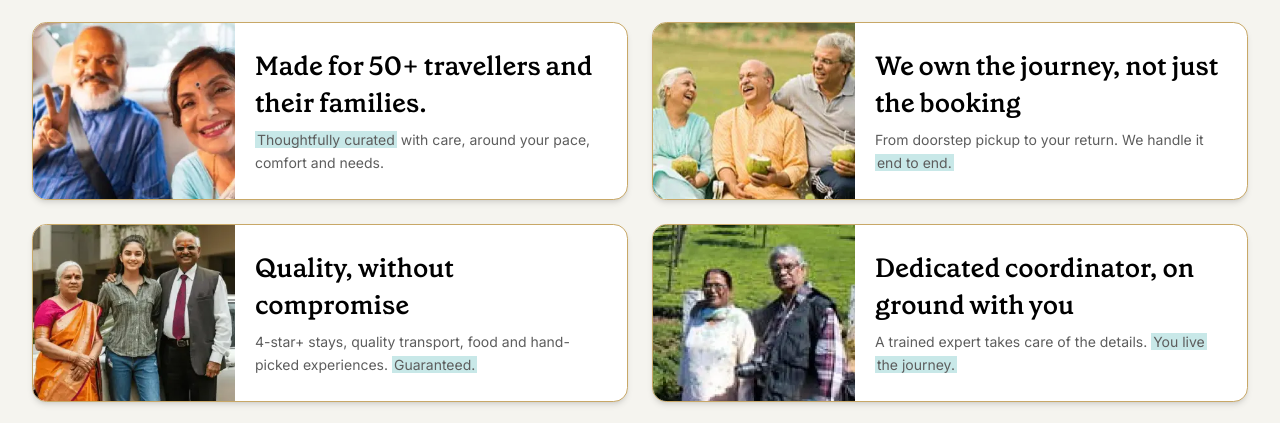
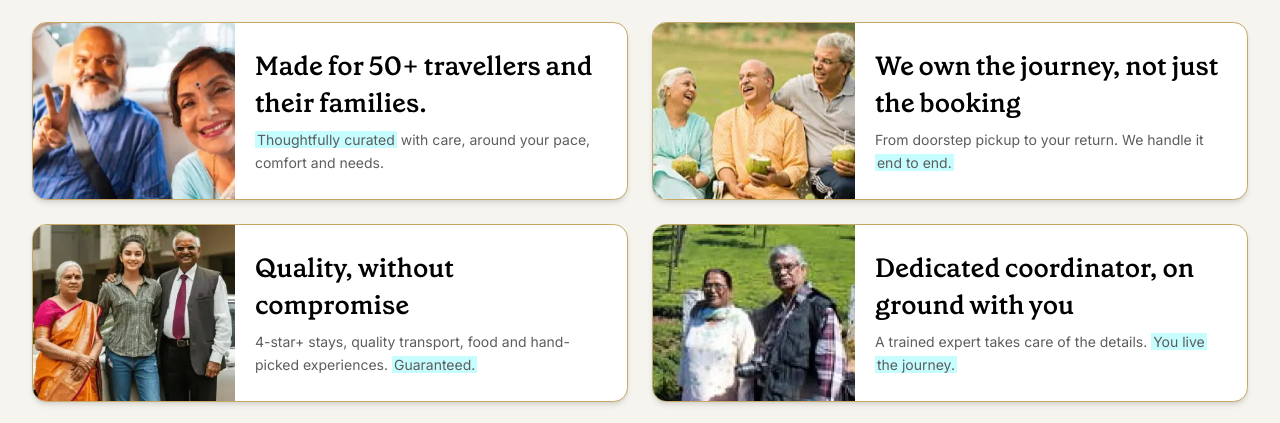
Before and after one commit to ServerlessTushar/sairr-website, a Next.js app: page / in a window 1280 px wide. Shown: the part 1000-1423 px from the top of the page. Built offline with nearby package versions, Linux system fonts and the light colour scheme.

Commit message:
bg-color change

```diff
--- a/src/components/home/BrandBeliefSection.tsx
+++ b/src/components/home/BrandBeliefSection.tsx
@@ -15,7 +15,7 @@ import whySairr3 from "@/public/homepage/why-sairr-3.webp";
 import whySairr4 from "@/public/homepage/why-sairr-4.webp";
 import { imageHover } from "@/lib/motion";
 
-const HIGHLIGHT = "bg-[#C8E8E8] box-decoration-clone px-0.5";
+const HIGHLIGHT = "bg-[#C6fdff] box-decoration-clone px-0.5";
 
 type BeliefCard = {
   id: string;
```
